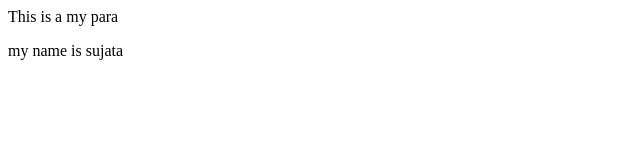
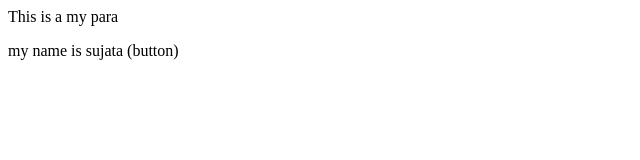
Before and after one commit to Suja-ta-kumari/lastRepo, a plain HTML site: page index.html in a window 1280 px wide. Shown: the full height of the page, 0-640 px from the left. Drawn offline with Linux system fonts and the light colour scheme.

```diff
--- a/index.html
+++ b/index.html
@@ -1,2 +1,2 @@
 <p>This is a my para</p>
-<p>my name is sujata</p>
+<p>my name is sujata (button)</p>
```
